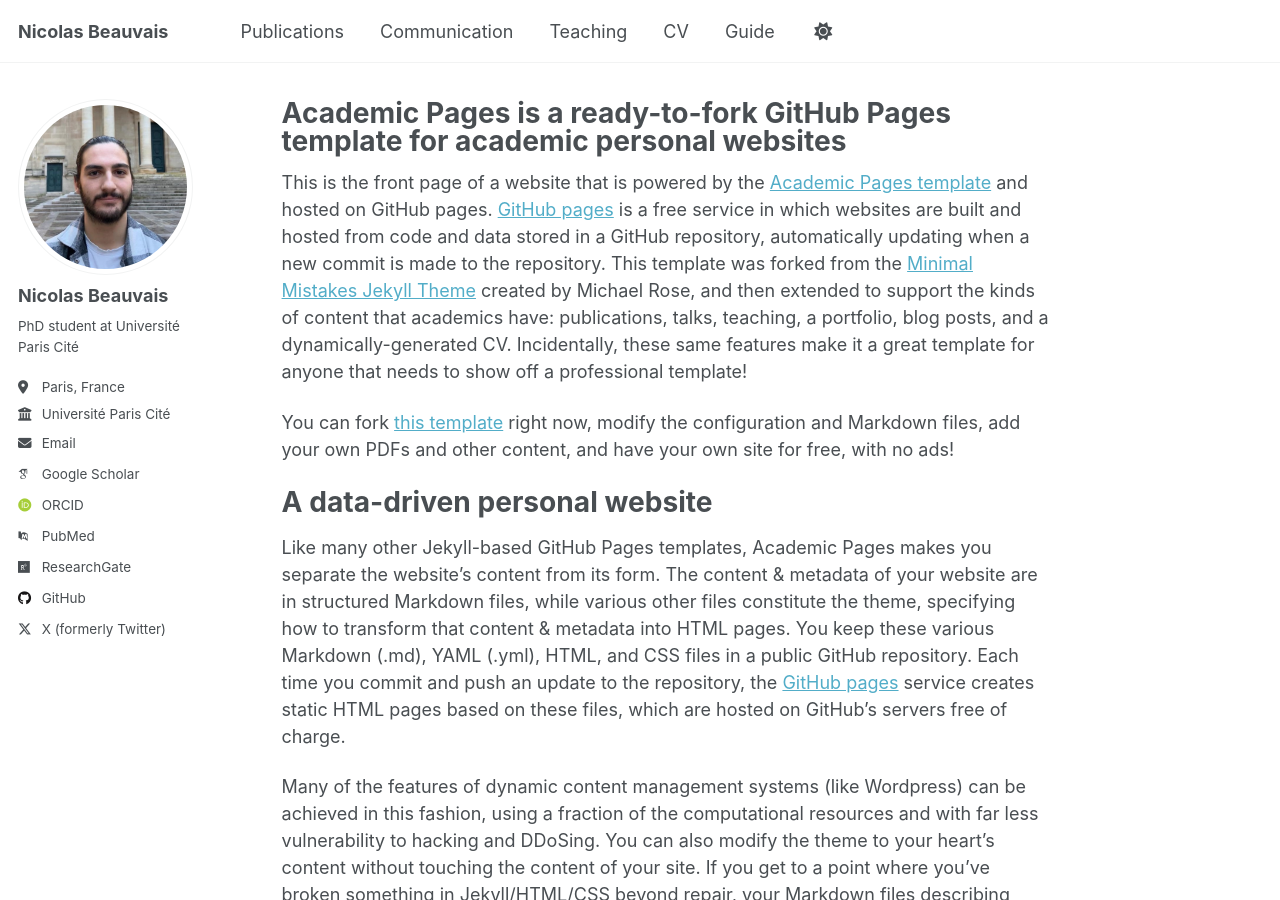
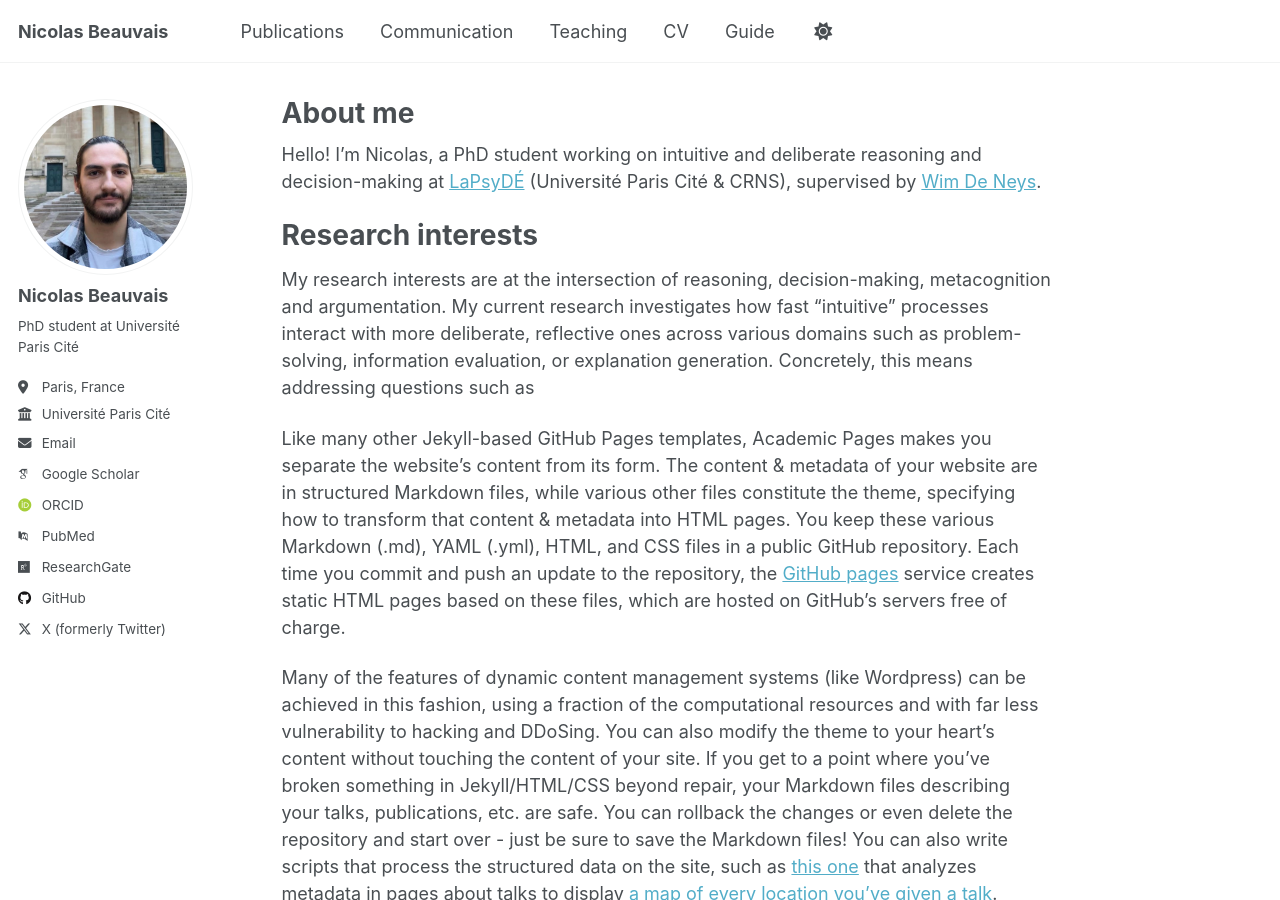
Before and after one commit to nbeauvais/nbeauvais.github.io, a Jekyll site: the page built from _pages/about.md, in a window 1280 px wide and 900 px high. Built offline with Jekyll 4.4.1, drawn with Linux system fonts in a browser that asks for light colours; some web fonts are replaced; a script that is not in the unit is left out.

Commit message:
Update about.md

```diff
--- a/_pages/about.md
+++ b/_pages/about.md
@@ -1,18 +1,20 @@
 ---
 permalink: /
-title: "Academic Pages is a ready-to-fork GitHub Pages template for academic personal websites"
+title: "About me"
 author_profile: true
 redirect_from:
   - /about/
   - /about.html
 ---
 
-This is the front page of a website that is powered by the [Academic Pages template](https://github.com/academicpages/academicpages.github.io) and hosted on GitHub pages. [GitHub pages](https://pages.github.com) is a free service in which websites are built and hosted from code and data stored in a GitHub repository, automatically updating when a new commit is made to the repository. This template was forked from the [Minimal Mistakes Jekyll Theme](https://mmistakes.github.io/minimal-mistakes/) created by Michael Rose, and then extended to support the kinds of content that academics have: publications, talks, teaching, a portfolio, blog posts, and a dynamically-generated CV. Incidentally, these same features make it a great template for anyone that needs to show off a professional template!
+Hello! I'm Nicolas, a PhD student working on intuitive and deliberate reasoning and decision-making at [LaPsyDÉ](https://www.lapsyde.com/home) (Université Paris Cité & CRNS), supervised by [Wim De Neys](https://www.wdeneys.org/).
 
- You can fork [this template](https://github.com/academicpages/academicpages.github.io) right now, modify the configuration and Markdown files, add your own PDFs and other content, and have your own site for free, with no ads!
 
-A data-driven personal website
-======
+Research interests
+=====
+My research interests are at the intersection of reasoning, decision-making, metacognition and argumentation. My current research investigates how fast "intuitive" processes interact with more deliberate, reflective ones across various domains such as problem-solving, information evaluation, or explanation generation.
+Concretely, this means addressing questions such as
+
 Like many other Jekyll-based GitHub Pages templates, Academic Pages makes you separate the website's content from its form. The content & metadata of your website are in structured Markdown files, while various other files constitute the theme, specifying how to transform that content & metadata into HTML pages. You keep these various Markdown (.md), YAML (.yml), HTML, and CSS files in a public GitHub repository. Each time you commit and push an update to the repository, the [GitHub pages](https://pages.github.com/) service creates static HTML pages based on these files, which are hosted on GitHub's servers free of charge.
 
 Many of the features of dynamic content management systems (like Wordpress) can be achieved in this fashion, using a fraction of the computational resources and with far less vulnerability to hacking and DDoSing. You can also modify the theme to your heart's content without touching the content of your site. If you get to a point where you've broken something in Jekyll/HTML/CSS beyond repair, your Markdown files describing your talks, publications, etc. are safe. You can rollback the changes or even delete the repository and start over - just be sure to save the Markdown files! You can also write scripts that process the structured data on the site, such as [this one](https://github.com/academicpages/academicpages.github.io/blob/master/talkmap.ipynb) that analyzes metadata in pages about talks to display [a map of every location you've given a talk](https://academicpages.github.io/talkmap.html).
```
